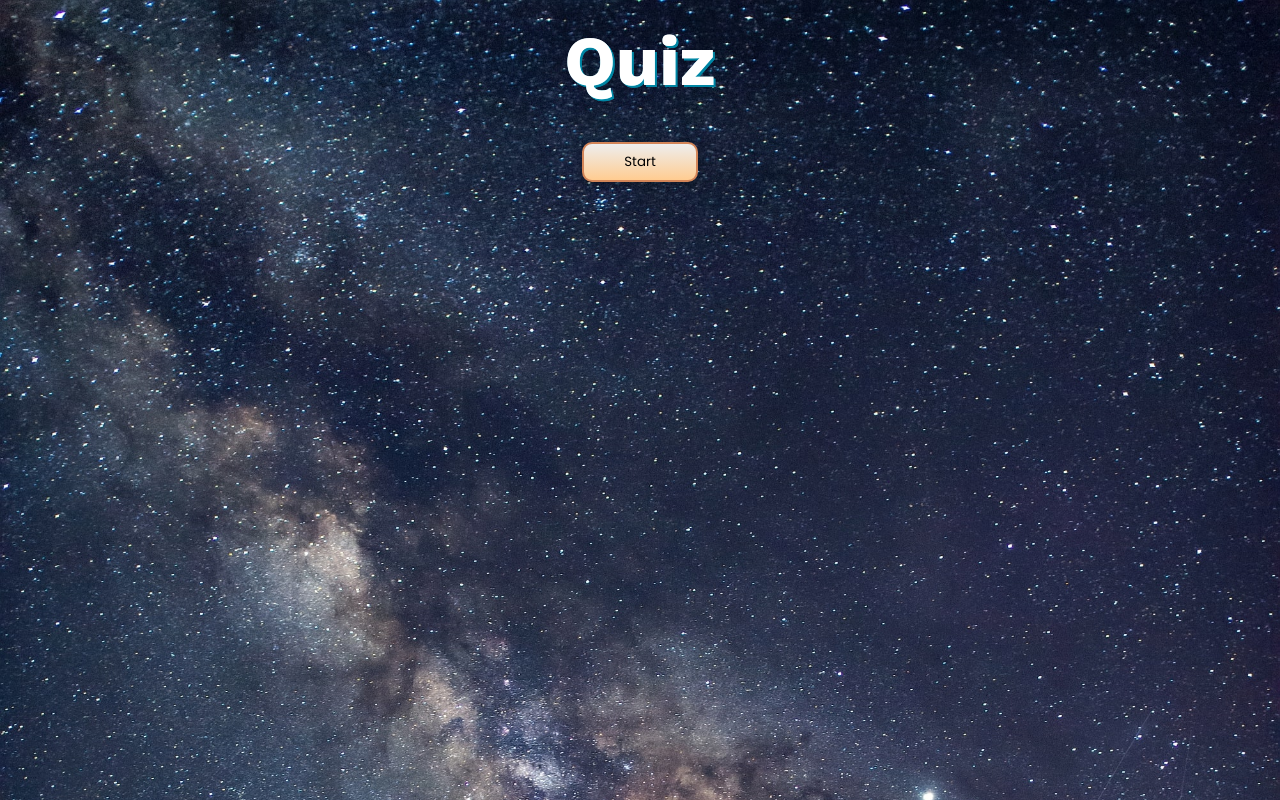
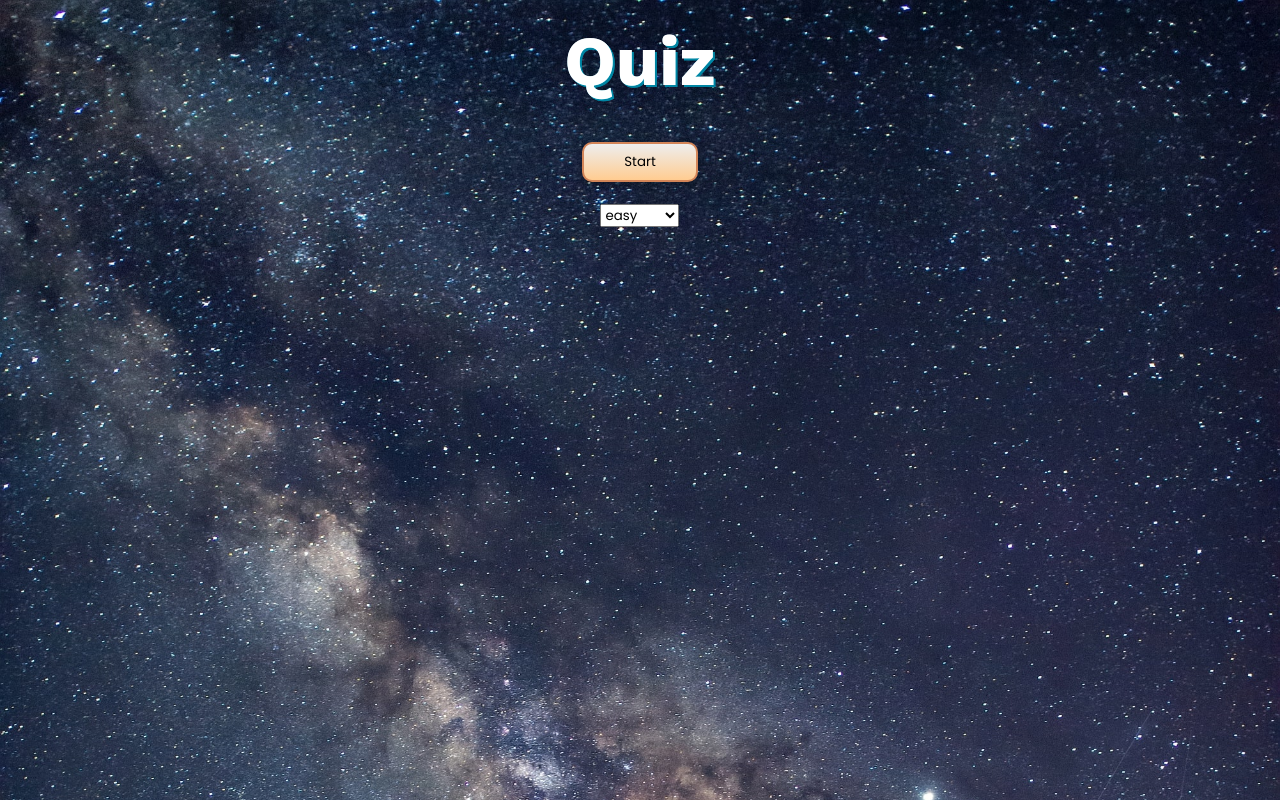
Before and after one commit to aditiohri/quiz-ts-app, a React (Create React App) app: page / in a window 1280 px wide. Built offline with nearby package versions, Linux system fonts and the light colour scheme.

Commit message:
set up basic dropdown input using Difficulty enum

```diff
--- a/src/App.tsx
+++ b/src/App.tsx
@@ -6,6 +6,7 @@ import { Difficulty } from "./types/enum";
 
 import QuestionCard from "./components/QuestionCard";
 import { GlobalStyle, Wrapper } from "./App.styles";
+import DropdownInput from "./components/DropdownInput";
 
 const { useState } = React;
 
@@ -72,6 +73,7 @@ export const App = () => {
       ) : null}
       {!gameOver ? <p className="score">Score: {score}</p> : null}
       {loading && <p>Loading Questions ... </p>}
+      <DropdownInput />
       {!loading && !gameOver && (
         <QuestionCard
           questionNum={number + 1}
--- /dev/null
+++ b/src/components/DropdownInput.tsx
@@ -0,0 +1,22 @@
+import React from "react";
+import { Difficulty } from "../types/enum";
+
+// convert Difficulty object into array of objects with
+// level and label properties
+let difficultyOptions = [
+    Difficulty.EASY,
+    Difficulty.MEDIUM,
+    Difficulty.HARD
+]
+
+export default function DropdownInput() {
+  return (
+    <div>
+      <select onChange={(e) => console.log(e.target.value)}>
+          {difficultyOptions.map((item, id) => (
+              <option key={Math.random() * id+1} value={item}>{item}</option>
+          ))}
+      </select>
+    </div>
+  );
+}
```
